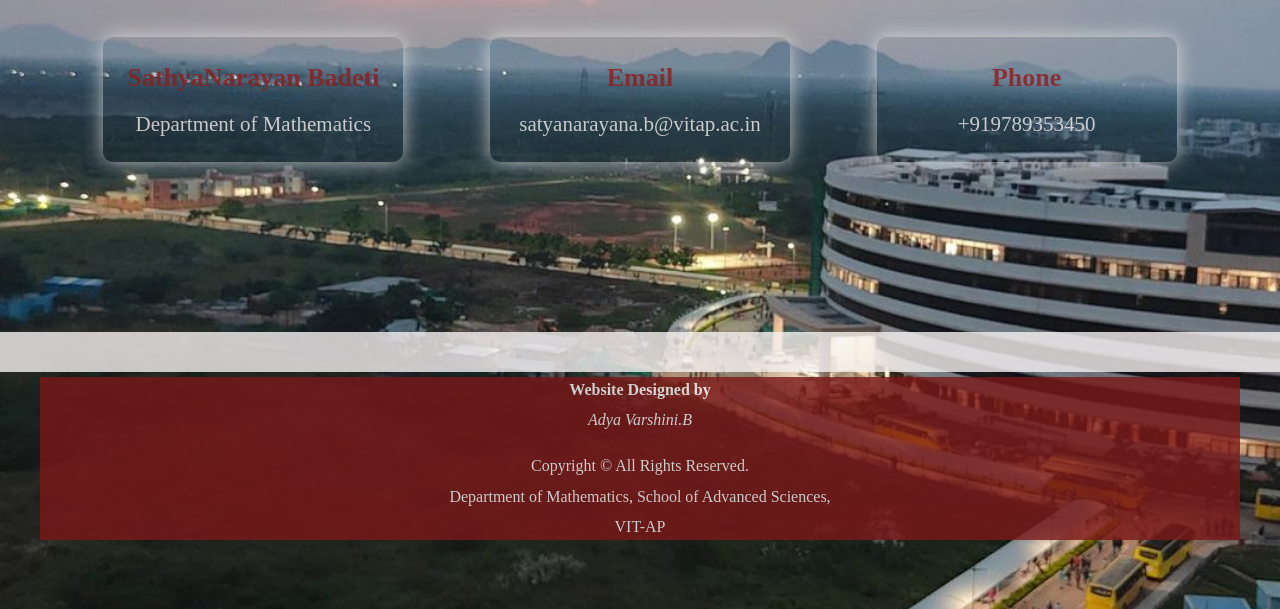
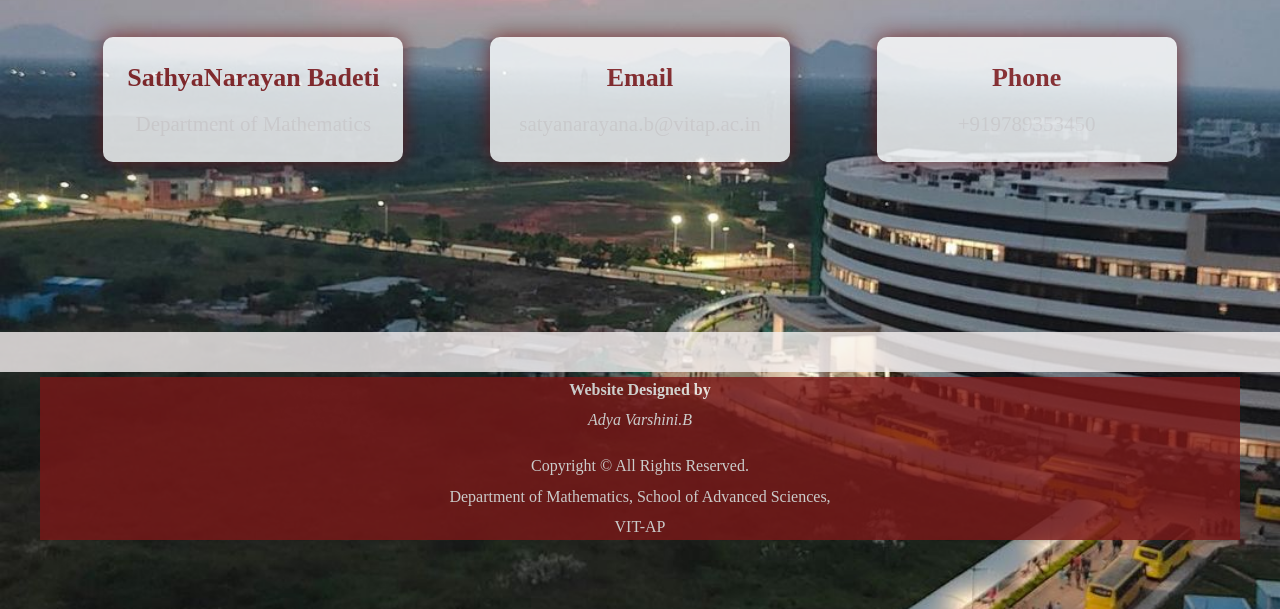
Before and after one commit to adya-varshini/vitapmm, a plain HTML site: page i7.html in a window 1280 px wide. Shown: the part 191-800 px from the top of the page. Drawn offline with Linux system fonts and the light colour scheme.

Commit message:
Update i7.html

```diff
--- a/i7.html
+++ b/i7.html
@@ -48,11 +48,11 @@ opacity:0.8;
       }
 
       .contact-item {
-
+        background-color: #ffffff;
         padding: 20px;
         border-radius: 10px;
         width: 300px;
-        box-shadow: 0px 0px  20px rgba(241, 236, 236, 0.97);
+        box-shadow: 0px 0px 20px rgba(113, 18, 18, 0.97);
       }
 
       .contact-item h3 {
```
